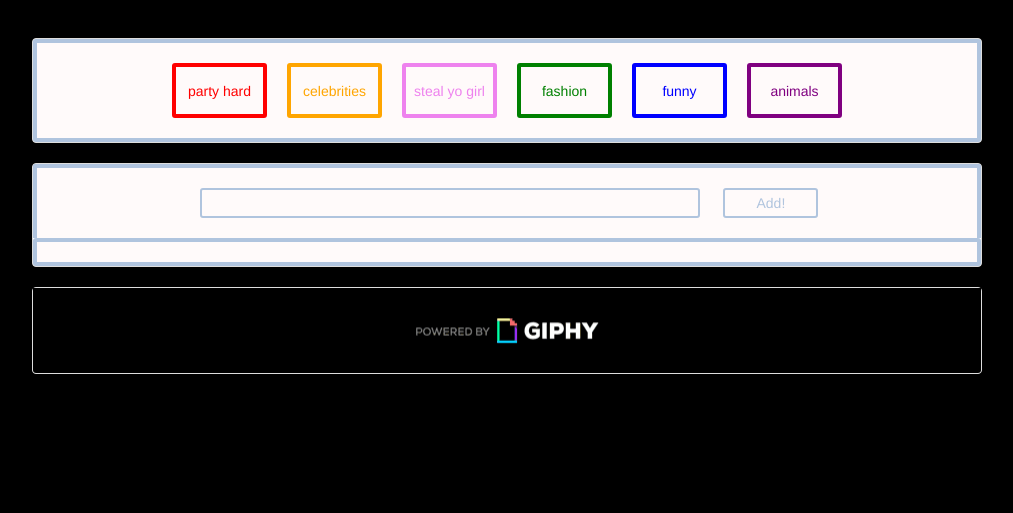
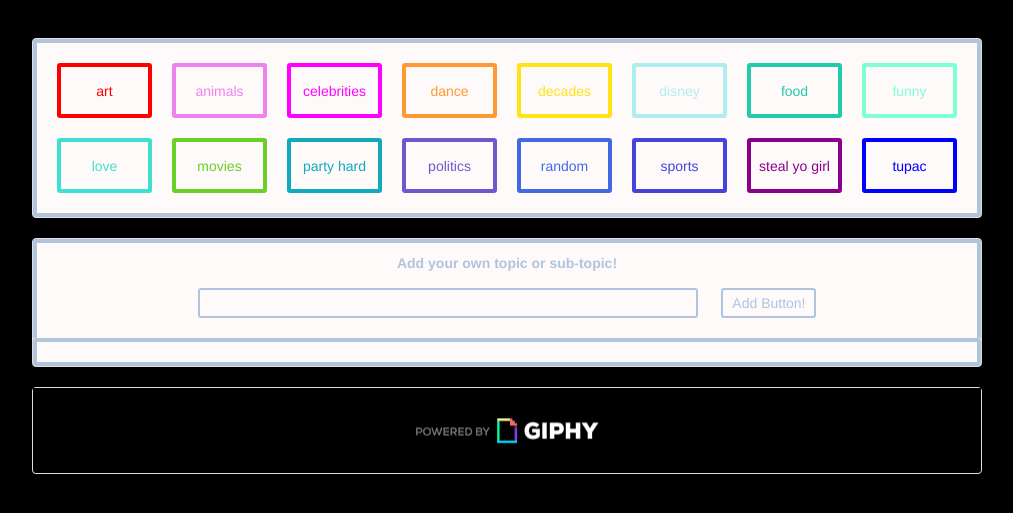
Before and after one commit to taylorem2787/Giphy, a PHP site: page / in a window 1280 px wide. Shown: the top 513 px of the page, without its empty margins (133-1146 px from the left). Run offline with PHP 8.4, Linux system fonts and the light colour scheme; some libraries are stand-ins or nearby versions.

Commit message:
prototype

```diff
--- a/assets/css/style.css
+++ b/assets/css/style.css
@@ -1,6 +1,7 @@
 body {
 	background-color: black !important;
 	background-size: cover;
+	width: 100%;
  	height: 100%;
   	padding: 0px;
   	margin: auto 0;
@@ -14,15 +15,16 @@ body {
     box-sizing: border-box;
 }
 
-body, .container, #animal-input, {
+.container, #topic-input, {
 	width: 100% !important;
+	max-width: 980px;
 }
 
-input, button, .panel-body, .item, #displayGiphy, #addGiphy {
+input, button, .panel-body, .item, #displayGiphy, #addButton {
 	border-radius: 3px !important;
 }
 
-input, button, #displayGiphy, #addGiphy {
+input, button, #displayGiphy, #addButton {
 	margin: 10px !important;
 	width: 100%;
 	text-align: center;
@@ -38,7 +40,14 @@ img {
 	height: 200px;
 }
 
-p, #addGiphy, #animal-input {
+p {
+	color: lightsteelblue !important;
+	font-size: 12px !important;
+	max-width: 200px !important;
+	margin: 1% !important;
+}
+
+#addButton, #topic-input {
 	color: lightsteelblue !important;
 }
 
@@ -46,31 +55,10 @@ button {
 	height: 55px;
 	width: 95px;
 }
-
-button:nth-child(1){border: 4px solid red !important;color:red;}
-
-button:nth-child(2){border: 4px solid orange !important;color:orange;}
-
-button:nth-child(3){border: 4px solid violet !important;color:violet;}
-
-button:nth-child(4){border: 4px solid green !important;color:green;}
-
-button:nth-child(5){border: 4px solid blue !important;color:blue;}
-
-button:nth-child(6){border: 4px solid purple !important;color:purple;}
-
-.item:nth-child(even) {float: left !important;}
-
-.item:nth-child(odd) {float: right !important;}
-
-.container {
-	max-width: 980px;
-  	margin-top: 3%;
-}
-
 .panel-body, .panel-heading {
 	border: 4px solid lightsteelblue !important;
 	background-color: snow !important;
+	color: lightsteelblue !important;
 }
 
 .panel-heading {
@@ -93,16 +81,58 @@ button:nth-child(6){border: 4px solid purple !important;color:purple;}
 	text-align: center;
 }
 
-#addGiphy, #animal-input {
+#addButton, #topic-input {
 	border: 2px solid lightsteelblue;
 	height: 30px;
 }
 
-#animal-input {
+#topic-input {
 	width: 500px !important;
 	border: 2px solid lightsteelblue;
 	height: 30px;
 }
-#addGiphy {
+#addButton {
 	width: 95px;
 }
+
+.item {
+}
+
+button:nth-child(1){border: 4px solid red !important;color: red;}
+button:nth-child(2){border: 4px solid violet !important;color: violet;}
+button:nth-child(3){border: 4px solid magenta !important;color: magenta;}
+button:nth-child(4){border: 4px solid #ff9933 !important;color: #ff9933;}
+button:nth-child(5){border: 4px solid #ffe314 !important;color: #ffe314;}
+button:nth-child(6){border: 4px solid paleturquoise !important;color: paleturquoise;}
+button:nth-child(7){border: 4px solid #22ccaa !important;color: #22ccaa;}
+button:nth-child(8){border: 4px solid aquamarine !important;color: aquamarine;}
+button:nth-child(9){border: 4px solid turquoise !important;color: turquoise;}
+button:nth-child(10){border: 4px solid #69d025 !important;color: #69d025;}
+button:nth-child(11){border: 4px solid #11aabb  !important;color: #11aabb;}
+button:nth-child(12){border: 4px solid slateblue !important;color: slateblue;}
+button:nth-child(13){border: 4px solid royalblue !important;color: royalblue;}
+button:nth-child(14){border: 4px solid #4444dd !important;color: #4444dd;}
+button:nth-child(15){border: 4px solid darkmagenta !important;color: darkmagenta;}
+button:nth-child(16){border: 4px solid blue !important;color: blue;}
+button:nth-child(17){border: 4px solid rebeccapurple !important;color: rebeccapurple;}
+button:nth-child(18){border: 4px solid #442299 !important;color: #442299;}
+button:nth-child(19){border: 4px solid darkslateblue !important;color: darkslateblue;}
+button:nth-child(20){border: 4px solid midnightblue !important;color: midnightblue;}
+button:nth-child(21){border: 4px solid royalblue !important;color: royalblue;}
+button:nth-child(22){border: 4px solid royalblue !important;color: royalblue;}
+button:nth-child(23){border: 4px solid #22ccaa !important;color: #22ccaa;}
+button:nth-child(24){border: 4px solid #11aabb  !important;color: #11aabb;}
+button:nth-child(25){border: 4px solid blue !important;color: blue;}
+button:nth-child(26){border: 4px solid #4444dd !important;color: #4444dd;}
+button:nth-child(27){border: 4px solid purple !important;color: purple;}
+
+
+
+.item:nth-child(even) {float: left !important;}
+
+.item:nth-child(odd) {float: right !important;}
+
+.container {
+	max-width: 980px;
+  	margin-top: 3%;
+}
--- a/assets/javascript/app.js
+++ b/assets/javascript/app.js
@@ -1,20 +1,43 @@
-//var q - search query term or phrase
-//var limit = //(optional) number of results to return,
-// maximum 100. Default 25.
-//var offset = //(optional) results offset, defaults to 0.
-//var rating = //limit results to those rated (y,g, pg, pg-13 or r).
-//var fmt = //(optional) return results in html or json format
-//(useful for viewing responses as GIFs to debug/test)
-var topics = ["party hard", "celebrities", "steal yo girl", "fashion", "funny", "animals"];
+//q- search query term or phrase
+//limit = number of results to return, maximum 100. Default 25.
+//offset = results offset, defaults to 0.
+//rating = limit results to those rated (y,g, pg, pg-13 or r).
+//fmt = //return results in html or json format (useful for viewing responses as GIFs to debug/test)
+$(document).ready(function(){
+var topics = ["art", "animals", "celebrities", "dance", "decades", "disney", "food",
+"funny", "love", "movies", "party hard", "politics", "random", "sports", "steal yo girl", "tupac"];
+
+    function displayButtons(){
+
+        $('.button').empty();
+       // $('#gifDiv').empty();
+
+        for (var i = 0; i < topics.length; i++) {   //create one for each topic
+            var b = $('<button>')
+            b.addClass('topicBtn'); //gives div class 'topic button'
+            b.attr('data-name', topics[i]);
+            b.text(topics[i]);
+            $('.button').append(b);
+        }
+    }
+
+    $('#addButton').on('click', function(){
+            //$('.button').empty();
+            var topic = $('#topic-input').val().trim();
+            topics.push(topic);
+            displayButtons(); //add new button
+            return false;
+})
+        displayButtons();
+        $(document).on('click', '.topicBtn', displayTopic);
+
 
     function displayTopic(){
-    //ON-CLICK FUNCTION
-    $('button').on('click', function(){
+
         var topic = $(this).attr('data-name');
-        // topics.push(topic);
 
-        //var topic = $(this).data('animal');
-        var APIkey = "&api_key=dc6zaTOxFJmzC&limit=12";
+        //var results = $(this).data('topics');
+        var APIkey = "&api_key=dc6zaTOxFJmzC&limit=20";
         var queryURL = "http://api.giphy.com/v1/gifs/search?q=" + topic + APIkey;
 
         $.ajax({
@@ -24,67 +47,55 @@ var topics = ["party hard", "celebrities", "steal yo girl", "fashion", "funny",
         .done(function(response) {
             console.log(response.data);
             var results = response.data;
-
             for (var i = 0; i < results.length; i++) {
                 var gifDiv = $('<div class="item">')
-                console.log(displayTopic);
+
+                var type = results[i].type;
+                var p1 = $('<p>').text("Type: " + type);
 
                 var rating = results[i].rating;
-                var p = $('<p>').text("Rating: " + rating);
+                var p2 = $('<p>').text("Rating: " + rating);
 
-                var topicImage = $('<img>');
-                topicImage.attr('src', results[i].images.fixed_height.url);
+                var stillImage = $('<img class="gif">');
+                stillImage.attr('src', results[i].images.fixed_width_still.url);
+                gifDiv.append(p1);
+                gifDiv.append(p2);
+                gifDiv.append(stillImage);
+
+                $(gifDiv).data('state', 'still');
+                $(gifDiv).data('stillUrl', results[i].images.fixed_width_still.url);
+                $(gifDiv).data('animatedUrl', results[i].images.fixed_width.url);
+
+
+            $('#gifDiv').prepend(gifDiv);
                 console.log(displayTopic);
-        //gifDiv.append(images.images.fixed_height.url); //render buttons
-                gifDiv.append(p)
-                gifDiv.append(topicImage)
-               // gifDiv.append(results)
+            $(gifDiv).on("click", imageState);
 
-                $('#gifDiv').prepend(gifDiv);
-                console.log(displayTopic);
-            }
-        });
+        }
     });
 }
-    function displayButtons(){ //create buttons
 
-        for (var i = 0; i < topics.length; i++) {   //create one for each topic
-         var b = $('<button>')  //
+    function imageState(event) {
 
-            b.addClass('topicBtn'); //gives div class 'topic button'
-            b.attr('data-name', topics[i]); //attr. data, topics
-            b.text(topics[i]);  //creates in html
-            $('.button').append(b); //
+        var topicState = event.currentTarget;                   //specified div
+        var image = $(topicState).find('img');                  //img variable
+        var stillUrl = $(topicState).data('stillUrl');          //still value variable
+        var animatedUrl = $(topicState).data('animatedUrl');    //animated value variable
+
+    if($(topicState).data('state') === 'still') {
+            $(topicState).data('state', 'animated');
+
+            $(image).attr('src', animatedUrl);                  //change still/animated
+        }
+    else {
+            $(topicState).data('state', 'still');
+
+            $(image).attr('src', stillUrl);
         }
     }
-        displayButtons();
-        displayTopic();
 
-// displayTopic()
-// $('#gifDiv').empty();
-
-// $('#addGiphy').on('click', function(){
-//     var topic = $('#topic-input').val().trim();
-//     topics.push(topic);
-//     displayButtons();
-//     return false;
-// })
-
-//     $(document).on('click', '.topicBtn', displayTopic);
-//     displayTopic();
+//$(document).on('click', '.topicBtn', displayTopic);
 
 
 
- //ajax call end
-
-         // var rating = response.rating;
-        // var pRating = $('<p>').text("Rating: " + rating);
-        // gifDiv.append(pRating);
-
-        // var source = response.source;
-        // var pSource = $('<p>').text("Source: " + source);
-        // gifDiv.append(pSource);
-
-        // var caption = response.caption;
-        // var pCaption = $('<p>').text("Caption: " + caption);
-        // gifDiv.append(pCaption);
+}) //END
--- a/index.html
+++ b/index.html
@@ -24,22 +24,21 @@
 			<div class="col-lg-12">
 				<div class="panel panel-default">
 				  	<div class="panel-body">
-				    	<div class="button"><!-- Buttons Populate Here -->
-				    	</div>
+				    	<div class="button"><!-- Buttons Populate Here --></div>
 				  	</div>
 				</div>
 			</div>
 		</div>
-
 
 	    <div class="row">
 		    <div class="col-lg-12">
 		         <div class="panel panel-default">
 		            <div class="panel-heading">
 		                <form id="giphy-form">
-    							<label for="topic-input"></label>
-    							<input type="text" id="animal-input">
-    							<input id="addGiphy" type="submit" value="Add!">
+    						<label for="topic-input">Add your own topic or sub-topic!</label>
+    						<br>
+    						<input type="text" id="topic-input">
+    						<input id="addButton" type="submit" value="Add Button!">
   						</form>
 		            </div>
 		            <div class="panel-body">
@@ -48,7 +47,6 @@
 		        </div>
 		    </div>
 		</div>
-
 
 		<div class="row">
 			<div class="col-lg-12">
```
